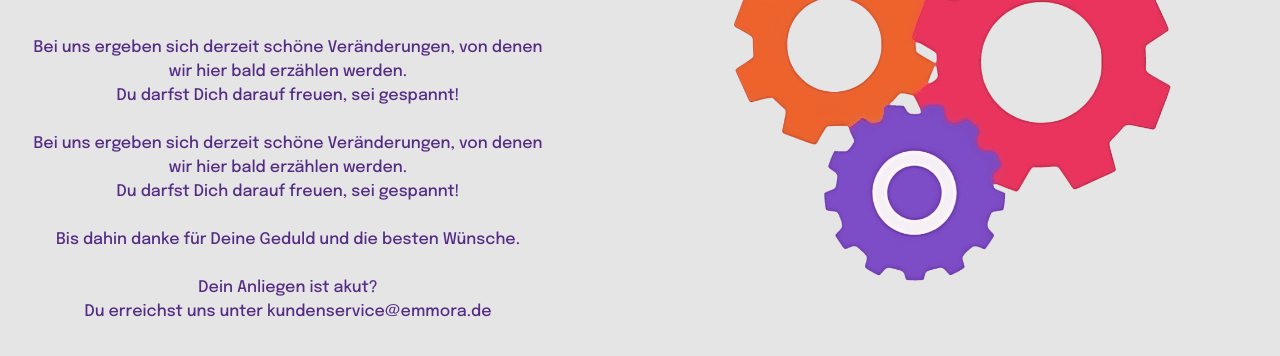
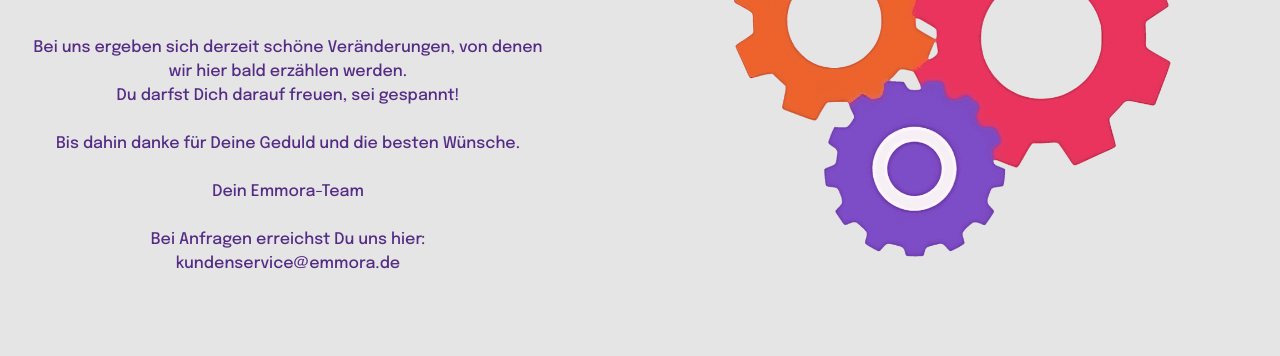
Before and after one commit to EvgeniyaPolo/evgeniyapolo.github.io, a plain HTML site: page index.html in a window 1280 px wide. Shown: the part 212-568 px from the top of the page. Drawn offline with nearby package versions, Linux system fonts and the light colour scheme.

Commit message:
New Wording bis

```diff
--- a/index.html
+++ b/index.html
@@ -62,17 +62,16 @@
               </p>
 
               <p class="text-base text-center font-epilogue text-blueberry">
-                Bei uns ergeben sich derzeit schöne Veränderungen, von denen wir hier bald erzählen werden. <br />
-                Du darfst Dich darauf freuen, sei gespannt!
-              </p>
-
-              <p class="text-base text-center font-epilogue text-blueberry">
                 Bis dahin danke für Deine Geduld und die besten Wünsche.
               </p>
 
               <p class="text-base text-center font-epilogue text-blueberry">
-                Dein Anliegen ist akut? <br />
-                Du erreichst uns unter kundenservice@emmora.de
+                Dein Emmora-Team
+              </p>
+
+              <p class="text-base text-center font-epilogue text-blueberry">
+                Bei Anfragen erreichst Du uns hier:<br />
+                kundenservice@emmora.de
               </p>
 
             </div>
```
